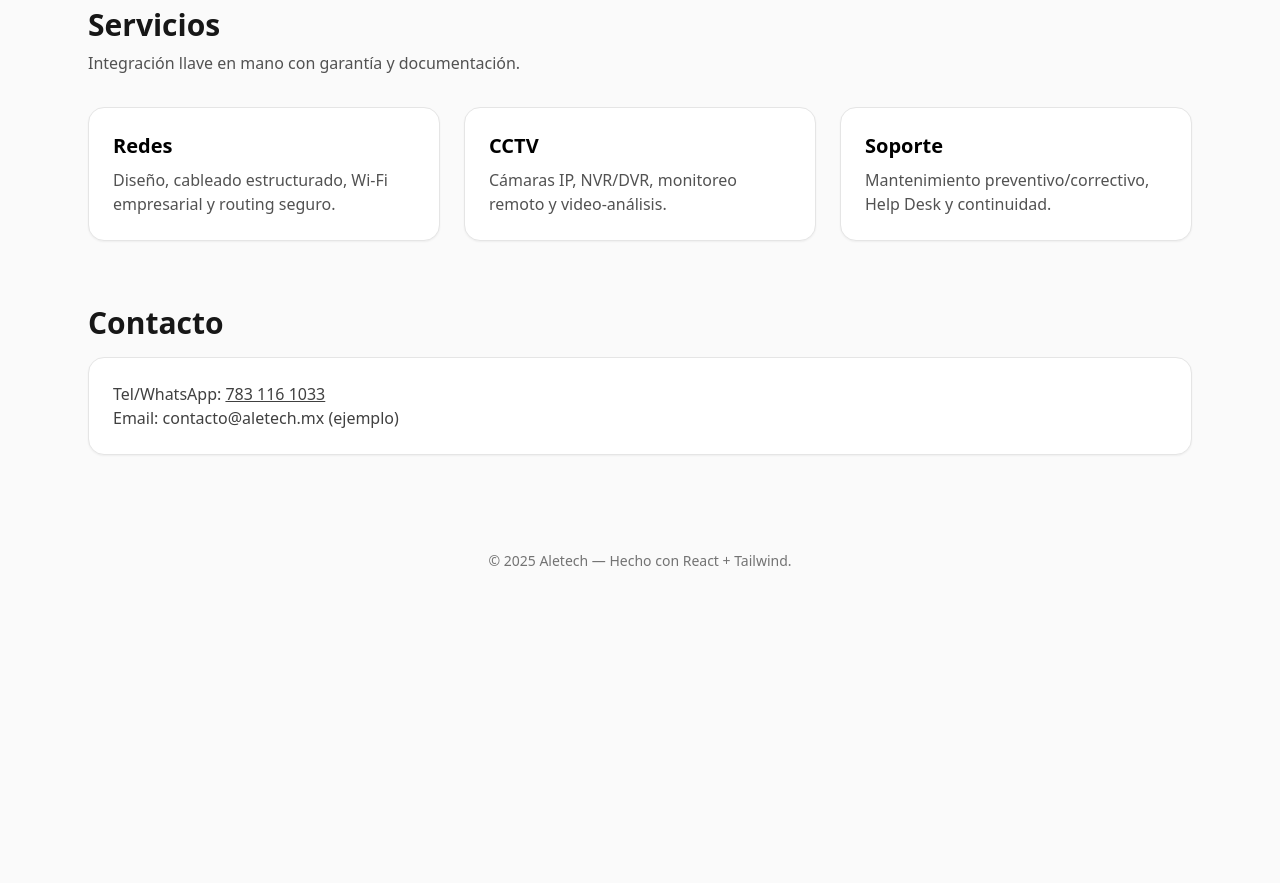
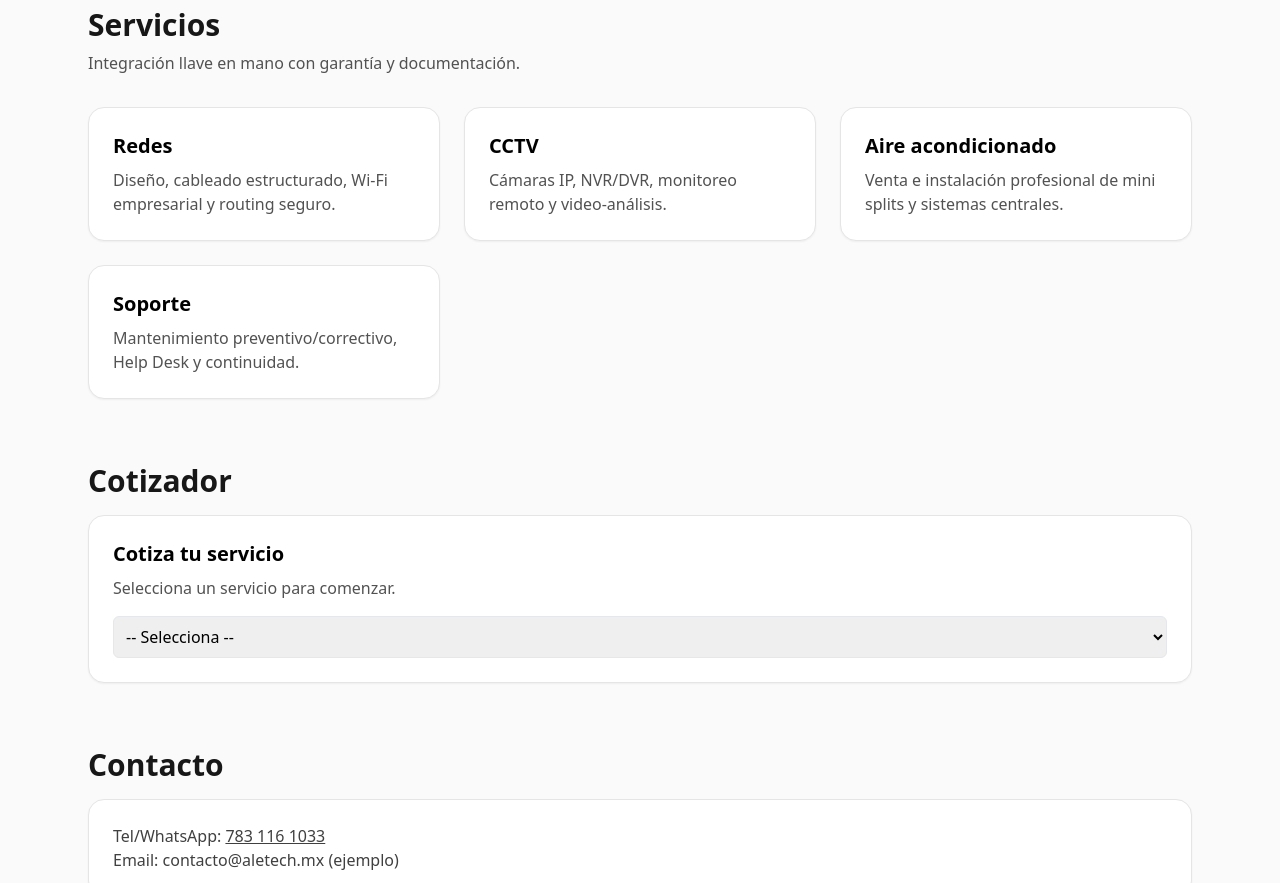
Before and after one commit to ALEXSTR19/AletecApp, a React (Vite) app: page / in a window 1280 px wide. Shown: the part 420-1303 px from the top of the page. Before the commit the page ends 1031 px from the top, so only its background shows below. Built offline with nearby package versions, Linux system fonts and the light colour scheme.

Commit message:
feat: add service quotation tool

```diff
--- a/src/App.jsx
+++ b/src/App.jsx
@@ -1,9 +1,11 @@
 import React from 'react'
 import Navbar from './components/Navbar'
+import Cotizador from './components/Cotizador'
 
 const services = [
   { id: 'redes', title: 'Redes', desc: 'Diseño, cableado estructurado, Wi‑Fi empresarial y routing seguro.' },
   { id: 'cctv', title: 'CCTV', desc: 'Cámaras IP, NVR/DVR, monitoreo remoto y video‑análisis.' },
+  { id: 'aire', title: 'Aire acondicionado', desc: 'Venta e instalación profesional de mini splits y sistemas centrales.' },
   { id: 'soporte', title: 'Soporte', desc: 'Mantenimiento preventivo/correctivo, Help Desk y continuidad.' }
 ]
 
@@ -22,7 +24,7 @@ export default function App() {
                className="rounded-2xl bg-white/10 backdrop-blur px-5 py-2.5 text-white border border-white/20 hover:bg-white/20 transition">
               WhatsApp
             </a>
-            <a href="#contacto"
+            <a href="#cotizador"
                className="rounded-2xl bg-white text-[#591010] px-5 py-2.5 font-semibold hover:shadow">
               Cotiza ahora
             </a>
@@ -44,6 +46,13 @@ export default function App() {
           </div>
         </section>
 
+        <section id="cotizador" className="mt-16">
+          <h2 className="text-2xl md:text-3xl font-bold text-neutral-900">Cotizador</h2>
+          <div className="mt-4">
+            <Cotizador />
+          </div>
+        </section>
+
         <section id="contacto" className="mt-16">
           <h2 className="text-2xl md:text-3xl font-bold text-neutral-900">Contacto</h2>
           <div className="mt-4 rounded-2xl border border-neutral-200 bg-white p-6 shadow-sm">
--- /dev/null
+++ b/src/components/Cotizador.jsx
@@ -0,0 +1,111 @@
+import { useState } from 'react'
+
+const services = [
+  { id: 'cctv', label: 'Instalación CCTV' },
+  { id: 'aire', label: 'Instalación de aire acondicionado' },
+  { id: 'redes', label: 'Redes' },
+  { id: 'soporte', label: 'Soporte' }
+]
+
+const questions = {
+  cctv: { id: 'cameras', text: '¿Cuántas cámaras necesitas?', options: ['1-4', '5-8', '9+'] },
+  aire: { id: 'capacidad', text: 'Capacidad requerida (BTU)?', options: ['1-2 ton', '2-3 ton', '3+ ton'] },
+  redes: { id: 'tipo', text: 'Tipo de red', options: ['Doméstica', 'Empresarial'] },
+  soporte: { id: 'modalidad', text: 'Tipo de soporte', options: ['Preventivo', 'Correctivo', 'Help Desk'] }
+}
+
+const packages = {
+  cctv: [
+    { id: 'basico1', name: 'Kit 4 cámaras 2MP con cableado para exterior', price: 5099 }
+  ],
+  aire: [
+    { id: 'mini', name: 'Mini split 1.5 ton con instalación básica', price: 8999 }
+  ],
+  redes: [
+    { id: 'home', name: 'Paquete red doméstica hasta 10 nodos', price: 3999 }
+  ],
+  soporte: [
+    { id: 'mensual', name: 'Plan de soporte remoto mensual', price: 999 }
+  ]
+}
+
+export default function Cotizador() {
+  const [step, setStep] = useState(1)
+  const [service, setService] = useState('')
+  const [answer, setAnswer] = useState('')
+
+  const reset = () => {
+    setStep(1)
+    setService('')
+    setAnswer('')
+  }
+
+  const handleService = (e) => {
+    setService(e.target.value)
+    setStep(2)
+  }
+
+  const handleAnswer = (e) => {
+    setAnswer(e.target.value)
+    setStep(3)
+  }
+
+  return (
+    <div className="rounded-2xl border border-neutral-200 bg-white p-6 shadow-sm">
+      {step === 1 && (
+        <div>
+          <h3 className="text-xl font-semibold">Cotiza tu servicio</h3>
+          <p className="mt-2 text-neutral-600">Selecciona un servicio para comenzar.</p>
+          <select
+            className="mt-4 w-full rounded-md border p-2"
+            value={service}
+            onChange={handleService}
+          >
+            <option value="">-- Selecciona --</option>
+            {services.map(s => (
+              <option key={s.id} value={s.id}>{s.label}</option>
+            ))}
+          </select>
+        </div>
+      )}
+
+      {step === 2 && (
+        <div>
+          <h3 className="text-xl font-semibold">{services.find(s => s.id === service)?.label}</h3>
+          <p className="mt-2 text-neutral-600">{questions[service].text}</p>
+          <select
+            className="mt-4 w-full rounded-md border p-2"
+            value={answer}
+            onChange={handleAnswer}
+          >
+            <option value="">-- Selecciona --</option>
+            {questions[service].options.map(opt => (
+              <option key={opt} value={opt}>{opt}</option>
+            ))}
+          </select>
+        </div>
+      )}
+
+      {step === 3 && (
+        <div>
+          <h3 className="text-xl font-semibold">Recomendaciones</h3>
+          <p className="mt-2 text-neutral-600">Basado en tus respuestas:</p>
+          <ul className="mt-4 space-y-3">
+            {(packages[service] || []).map(pkg => (
+              <li key={pkg.id} className="rounded-md border p-3">
+                <p className="font-medium">{pkg.name}</p>
+                <p className="text-sm text-neutral-600">${pkg.price}</p>
+              </li>
+            ))}
+          </ul>
+          <button
+            className="mt-6 text-sm underline"
+            onClick={reset}
+          >
+            Empezar de nuevo
+          </button>
+        </div>
+      )}
+    </div>
+  )
+}
```
